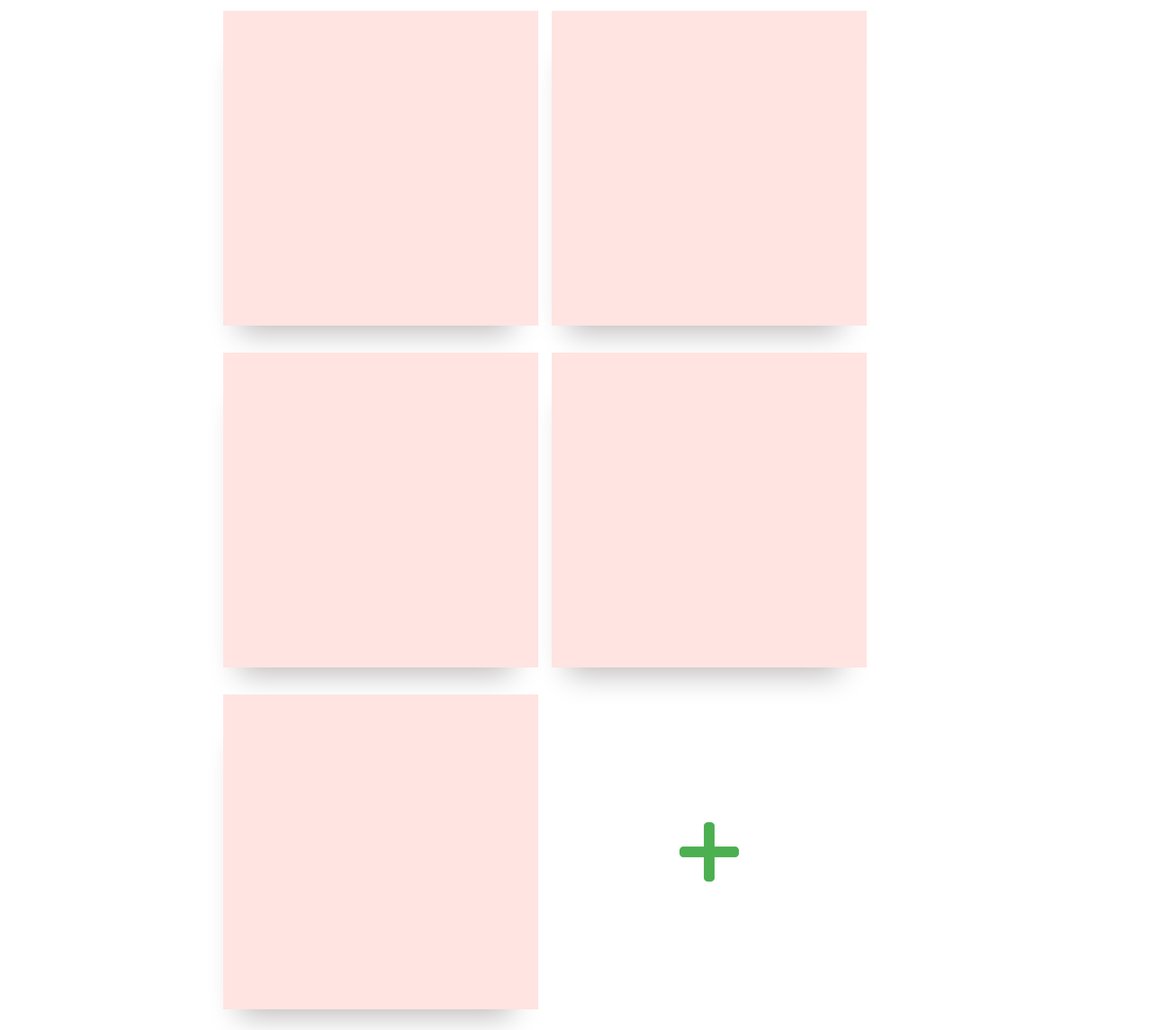
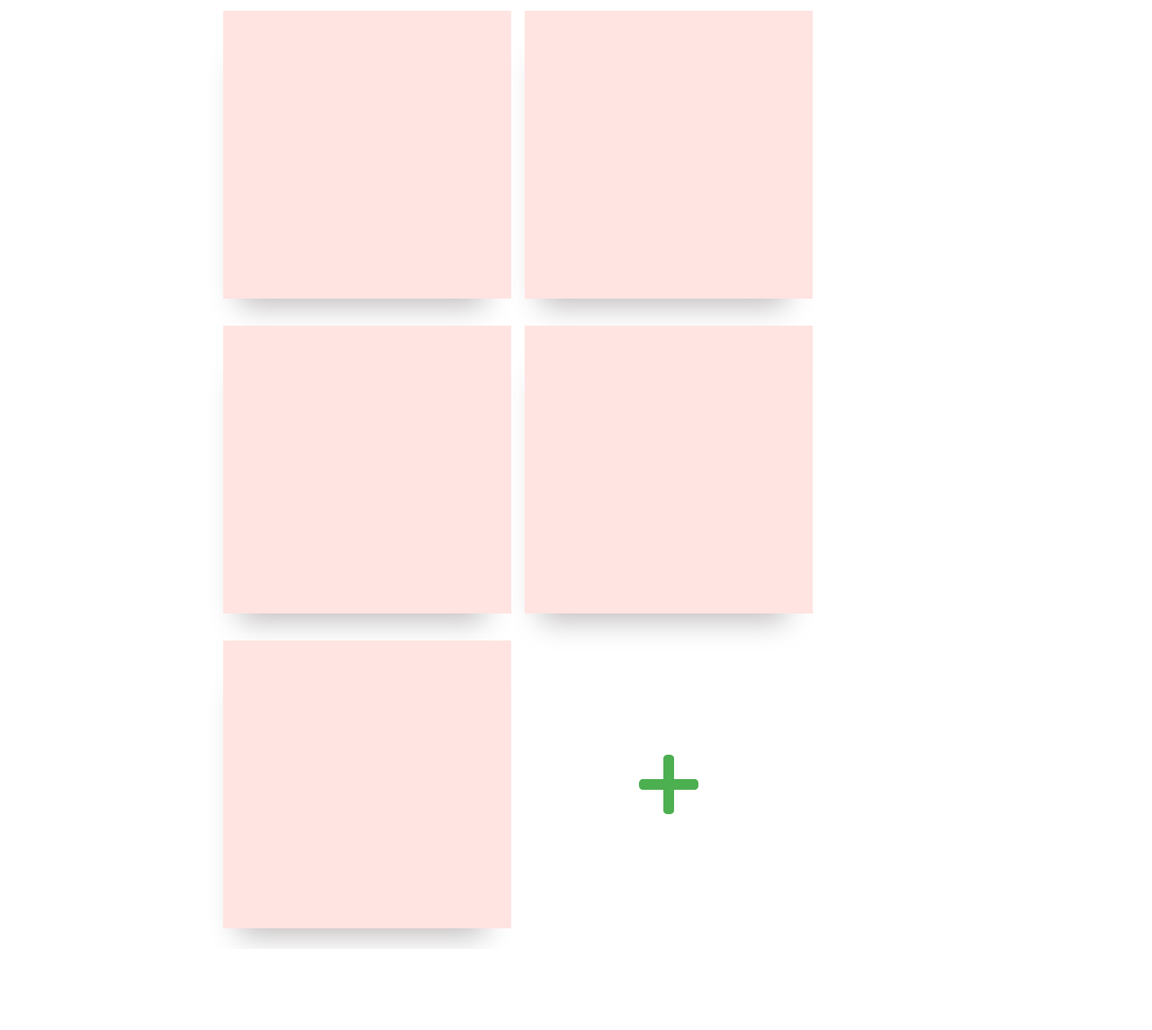
Before and after one commit to Serpedg1o/stickyNotes, a plain HTML site: page index.html in a window 1280 px wide. Shown: the part 123-1268 px from the top of the page at 90% size. After the commit the page ends 1178 px from the top, so only its background shows below. Drawn offline with Linux system fonts and the light colour scheme.

Commit message:
added button pluse

```diff
--- a/css/main.css
+++ b/css/main.css
@@ -73,8 +73,8 @@ header a {
 }
 .sticker {
     background: #ffe4e1;
-    width: 350px;
-    height: 350px;
+    width: 320px;
+    height: 320px;
     margin: 15px 15px 15px 0;
     box-shadow: -6px 31px 31px -24px #bcb8b8;
 }
@@ -82,8 +82,8 @@ header a {
     display: flex;
     align-items: center;
     justify-content: center;
-    width: 350px;
-    height: 350px;
+    width: 320px;
+    height: 320px;
     margin: 15px 15px 15px 0;
 }
 #addNewStickerImg {
--- a/index.html
+++ b/index.html
@@ -11,7 +11,6 @@
     <link rel="stylesheet" href="/css/main.css">
 </head>
 <body>
-    <script src="/script.js"></script>
     <header id="header" class="header">
 <div class="container">
     <div class="nav">
@@ -35,22 +34,21 @@
   </header>
   <section id="about" class="about">
     <div class="container">
-        <div class="stickerBox">
-            <div class="sticker">
-            </div>
-            <div class="sticker">
-            </div>
-            <div class="sticker">
-            </div>
-            <div class="sticker">
-            </div>
-            <div class="sticker">
-            </div>
-            <div class="addNewSticker">
+        <ul class="stickerBox">
+            <li class="sticker">
+            </li>
+            <li class="sticker">
+            </li>
+            <li class="sticker">
+            </li>
+            <li class="sticker">
+            </li>
+            <li class="sticker">
+            </li>
+            <li class="addNewSticker">
                 <input type="image" id="addNewStickerImg" src="/img/plus.png" alt="Добавить новый стикер">
-            </div>
-        </div>
-
+            </li>
+        </ul>
     </div>
   </section>
   <footer id="footer" class="footer">
@@ -58,5 +56,6 @@
 
 </div>
   </footer>
+  <script src="/script.js"></script>
 </body>
 </html>
--- a/script.js
+++ b/script.js
@@ -9,10 +9,11 @@
 // addNewStickerButton.onclickt(addNewSticker);
 
 
-document.getElementById('addNewStickerImg').onclick = function(){
-    const newSticker = document.createElement('div');
+const createNewSticker = document.getElementById('addNewStickerImg');
+createNewSticker.onclick = () => {
+    const newSticker = document.createElement('li');
     newSticker.className = 'sticker';
     const stickerBox = document.querySelector('.stickerBox');
-    return stickerBox.append(newSticker);
-    alert("Вы нажали на кнопку");
-  }
+    return stickerBox.insertBefore(newSticker, stickerBox.lastElementChild);
+    alert('проверка скрипта');
+};
```
